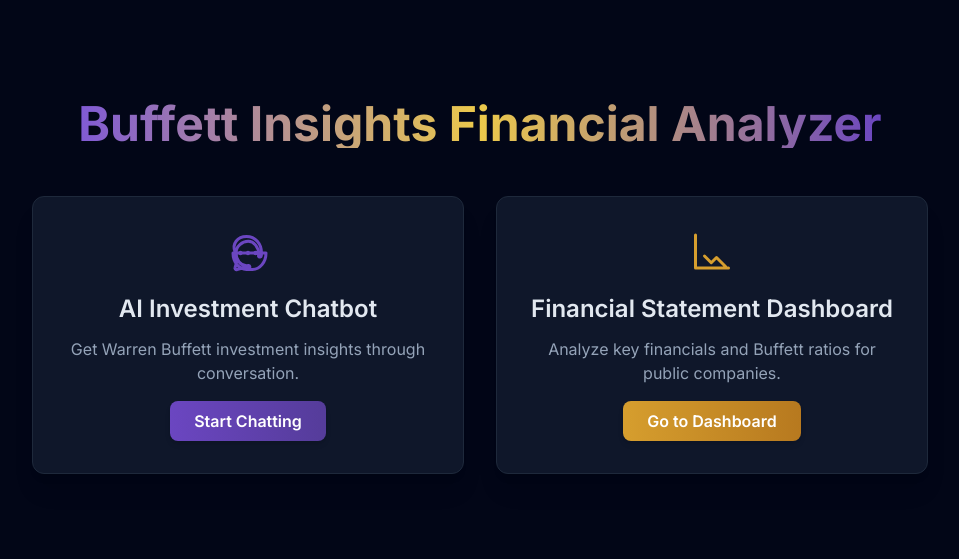
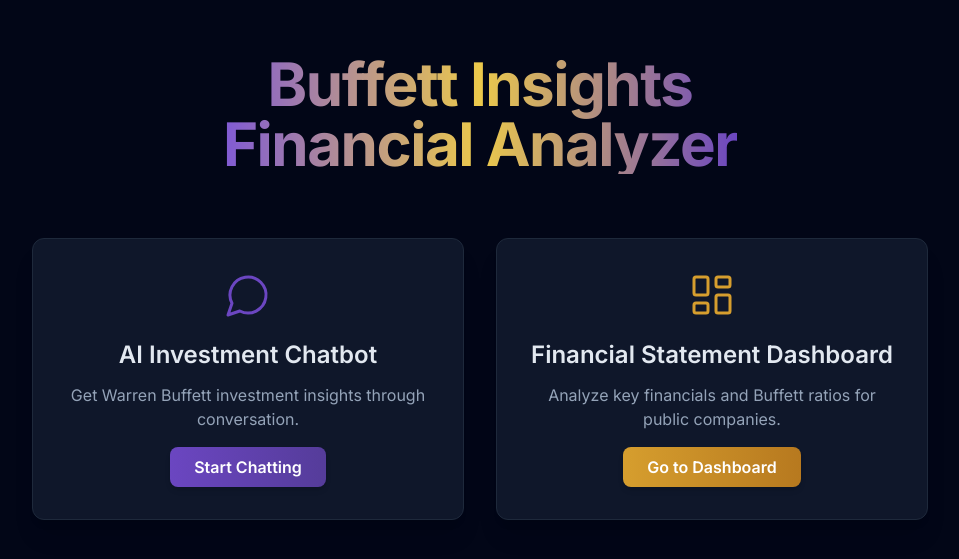
Before and after one commit to saxena-akshit/buffet-ui, a React (Vite) app: page / in a window 1280 px wide. Shown: the part 113-672 px from the top of the page, without its empty margins (160-1119 px from the left). Built offline with nearby package versions, Linux system fonts and the light colour scheme.

Commit message:
feat: update homepage UI

```diff
--- a/package.json
+++ b/package.json
@@ -14,6 +14,7 @@
     "@headlessui/react": "^2.2.1",
     "axios": "^1.8.4",
     "framer-motion": "^12.7.3",
+    "lucide-react": "^0.488.0",
     "react": "^19.0.0",
     "react-dom": "^19.0.0",
     "react-router-dom": "^7.5.0"
--- a/src/pages/ChatbotPage.jsx
+++ b/src/pages/ChatbotPage.jsx
@@ -19,24 +19,24 @@
 const ModelToggleSwitch = ({ model, setModel }) => {
     const isRag = model === 'rag';
     return (
-        <div className="flex items-center justify-center space-x-4">
-            <span className={`font-semibold text-xs transition-colors ${!isRag ? 'text-brand-gold-light' : 'text-dark-text-secondary'}`}>
+        <div className="flex items-center justify-center space-x-3 p-3">
+            <span className={`font-semibold text-s transition-colors ${!isRag ? 'text-brand-gold-light' : 'text-dark-text-secondary'}`}>
                 Gemini
             </span>
             <Switch
                 checked={isRag}
                 onChange={() => setModel(isRag ? 'gemini' : 'rag')}
                 className={`${isRag ? 'bg-brand-purple' : 'bg-brand-gold' // Use solid colors
-                    } relative inline-flex h-6 w-11 items-center rounded-full transition-colors duration-300 ease-in-out focus:outline-none focus:ring-2 focus:ring-offset-2 focus:ring-offset-dark-card focus:ring-brand-purple-light shadow-inner`} // Adjusted size slightly
+                    } relative inline-flex h-7 w-14 items-center rounded-full transition-colors duration-300 ease-in-out focus:outline-none focus:ring-2 focus:ring-offset-2 focus:ring-offset-dark-card focus:ring-brand-purple-light shadow-inner`} // Adjusted size slightly
             >
                 <span className="sr-only">Select Model</span>
                 <span
-                    className={`inline-block h-4 w-4 transform rounded-full bg-white transition-transform duration-300 ease-in-out shadow ${ // Removed shadow-lg for cleaner knob
-                        isRag ? 'translate-x-6' : 'translate-x-1'
+                    className={`inline-block h-5 w-5 transform rounded-full bg-white transition-transform duration-300 ease-in-out shadow ${ // Removed shadow-lg for cleaner knob
+                        isRag ? 'translate-x-8' : 'translate-x-1'
                         }`}
                 />
             </Switch>
-            <span className={`font-semibold text-xs transition-colors ${isRag ? 'text-brand-purple-light' : 'text-dark-text-secondary'}`}>
+            <span className={`font-semibold text-s transition-colors ${isRag ? 'text-brand-purple-light' : 'text-dark-text-secondary'}`}>
                 Custom RAG
             </span>
         </div>
@@ -71,9 +71,9 @@
 
     return (
         // Main container - Apply user's width/centering preference
-        <div className="flex flex-col h-screen bg-dark-bg text-dark-text p-4 sm:p-6 w-full md:w-2/3 mx-auto"> {/* Added w-full md:w-2/3 mx-auto */}
+        <div className="flex flex-col h-screen bg-dark-bg text-dark-text p-4 sm:p-6 w-full md:w-4/5 mx-auto"> {/* Added w-full md:w-2/3 mx-auto */}
             {/* Header */}
-            <h1 className="text-2xl md:text-3xl font-semibold mb-4 text-center text-slate-200 flex-shrink-0">
+            <h1 className="text-xl md:text-2xl font-semibold mb-4 text-center text-slate-200 flex-shrink-0">
                 AI Investment Chatbot
             </h1>
 
--- a/src/pages/HomePage.jsx
+++ b/src/pages/HomePage.jsx
@@ -1,27 +1,28 @@
 import React from 'react';
 import { Link } from 'react-router-dom';
+// Import Lucide icons
+import { MessageCircle, LayoutDashboard } from 'lucide-react';
 
-// Simple inline SVG icons (remain the same)
-const ChatIcon = () => (<svg xmlns="http://www.w3.org/2000/svg" fill="none" viewBox="0 0 24 24" strokeWidth={1.5} stroke="currentColor" className="w-12 h-12 mb-4 text-brand-purple"> <path strokeLinecap="round" strokeLinejoin="round" d="M8.625 12a.375.375 0 1 1-.75 0 .375.375 0 0 1 .75 0Zm0 0H8.25m4.125 0a.375.375 0 1 1-.75 0 .375.375 0 0 1 .75 0Zm0 0H12m4.125 0a.375.375 0 1 1-.75 0 .375.375 0 0 1 .75 0Zm0 0h-.375M21 12c0 4.556-3.04 8.25-6.75 8.25a8.254 8.254 0 0 1-4.13-.996l-3.612 1.026a.75.75 0 0 1-.976-.976l1.026-3.612a8.254 8.254 0 0 1-.996-4.13C3.75 7.444 6.79 3.75 11.25 3.75S18.75 7.444 18.75 12c0 .464-.033.92-.096 1.368a.75.75 0 0 1-1.4.248c.054-.35.08-.704.08-1.068c0-3.496-2.35-6.375-5.25-6.375S6 8.504 6 12s2.35 6.375 5.25 6.375c.364 0 .718-.026 1.068-.08a.75.75 0 0 1 .248 1.4A9.755 9.755 0 0 1 11.25 20.25C7.5 20.25 4.5 16.556 4.5 12z" /> </svg>);
-const ChartIcon = () => (<svg xmlns="http://www.w3.org/2000/svg" fill="none" viewBox="0 0 24 24" strokeWidth={1.5} stroke="currentColor" className="w-12 h-12 mb-4 text-brand-gold"> <path strokeLinecap="round" strokeLinejoin="round" d="M3.75 3v16.5h16.5M18.75 18.75l-4.5-4.5-2.625 2.625-3.375-3.375" /> </svg>);
+// Removed old inline SVG icon components
 
 function HomePage() {
     return (
-        <div className="flex flex-col items-center justify-center min-h-screen p-4 md:p-8 text-center bg-dark-bg"> {/* Use dark-bg */}
-            {/* Title with gradient */}
-            <h1 className="text-4xl md:text-5xl font-bold mb-12 text-transparent bg-clip-text bg-gradient-to-r from-brand-purple-light via-brand-gold-light to-brand-purple">
-                Buffett Insights Financial Analyzer
+        <div className="flex flex-col items-center justify-center min-h-screen p-4 md:p-8 text-center bg-dark-bg">
+            {/* Title - More impactful */}
+            <h1 className="text-5xl md:text-6xl font-extrabold mb-16 tracking-tight text-transparent bg-clip-text bg-gradient-to-r from-brand-purple-light via-brand-gold-light to-brand-purple">
+                Buffett Insights <br className="hidden md:block" /> Financial Analyzer
             </h1>
 
             <div className="grid grid-cols-1 md:grid-cols-2 gap-8 w-full max-w-4xl">
 
-                {/* Chatbot Card (Purple Accent) */}
-                <Link to="/chatbot" className="bg-dark-card rounded-xl shadow-xl p-8 flex flex-col items-center text-center transition-all duration-300 hover:shadow-2xl hover:scale-[1.02] cursor-pointer border border-dark-border group ring-1 ring-transparent hover:ring-brand-purple-light"> {/* Darker card, hover effect */}
-                    <ChatIcon />
+                {/* Chatbot Card (Purple Accent - Lucide Icon & Hover Effect) */}
+                <Link to="/chatbot" className="bg-dark-card rounded-xl shadow-xl p-8 flex flex-col items-center text-center transition-all duration-300 hover:shadow-2xl hover:scale-[1.03] cursor-pointer border border-dark-border group ring-1 ring-transparent hover:ring-brand-purple-light">
+                    {/* Lucide Icon with hover effect */}
+                    <MessageCircle className="w-12 h-12 mb-5 text-brand-purple transition-all duration-300 group-hover:text-brand-purple-light group-hover:scale-110" strokeWidth={1.5} />
                     <h2 className="text-2xl font-semibold mb-3 text-dark-text">
                         AI Investment Chatbot
                     </h2>
-                    <p className="text-dark-text-secondary mb-4 flex-grow"> {/* Use flex-grow to push button down */}
+                    <p className="text-dark-text-secondary mb-4 flex-grow">
                         Get Warren Buffett investment insights through conversation.
                     </p>
                     {/* Purple Button */}
@@ -30,13 +31,14 @@
                     </span>
                 </Link>
 
-                {/* Dashboard Card (Gold/Orange Accent) */}
-                <Link to="/dashboard" className="bg-dark-card rounded-xl shadow-xl p-8 flex flex-col items-center text-center transition-all duration-300 hover:shadow-2xl hover:scale-[1.02] cursor-pointer border border-dark-border group ring-1 ring-transparent hover:ring-brand-gold-light"> {/* Darker card, hover effect */}
-                    <ChartIcon />
+                {/* Dashboard Card (Gold/Orange Accent - Lucide Icon & Hover Effect) */}
+                <Link to="/dashboard" className="bg-dark-card rounded-xl shadow-xl p-8 flex flex-col items-center text-center transition-all duration-300 hover:shadow-2xl hover:scale-[1.03] cursor-pointer border border-dark-border group ring-1 ring-transparent hover:ring-brand-gold-light">
+                    {/* Lucide Icon with hover effect */}
+                    <LayoutDashboard className="w-12 h-12 mb-5 text-brand-gold transition-all duration-300 group-hover:text-brand-gold-light group-hover:scale-110" strokeWidth={1.5} />
                     <h2 className="text-2xl font-semibold mb-3 text-dark-text">
                         Financial Statement Dashboard
                     </h2>
-                    <p className="text-dark-text-secondary mb-4 flex-grow"> {/* Use flex-grow to push button down */}
+                    <p className="text-dark-text-secondary mb-4 flex-grow">
                         Analyze key financials and Buffett ratios for public companies.
                     </p>
                     {/* Gold/Orange Button */}
```
Also changed, not shown: 2 other files (tests, documents, lock files or other folders).
